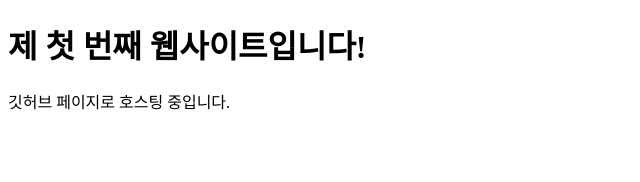
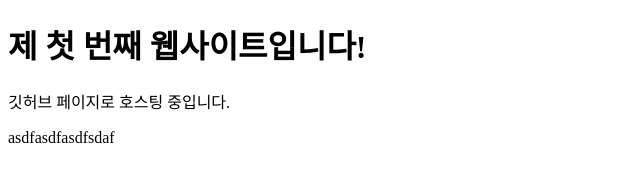
Before and after one commit to agradra/asfdsdaf, a plain HTML site: page index.html in a window 1280 px wide. Shown: the whole page, without its empty margins (0-640 px from the left). Drawn offline with Linux system fonts and the light colour scheme.

Commit message:
Update index.html

```diff
--- a/index.html
+++ b/index.html
@@ -3,5 +3,6 @@
 <body>
     <h1>제 첫 번째 웹사이트입니다!</h1>
     <p>깃허브 페이지로 호스팅 중입니다.</p>
+    asdfasdfasdfsdaf
 </body>
 </html>
```
